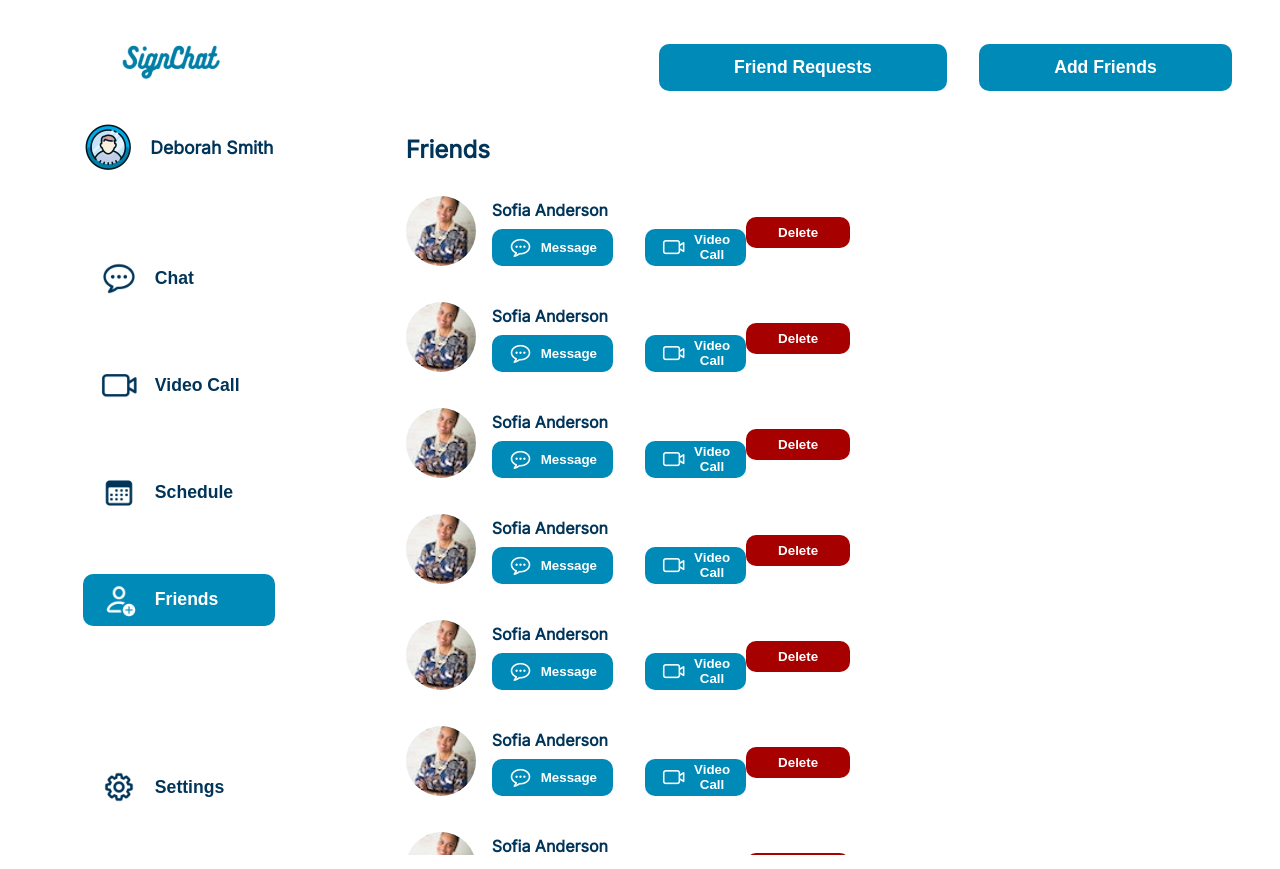
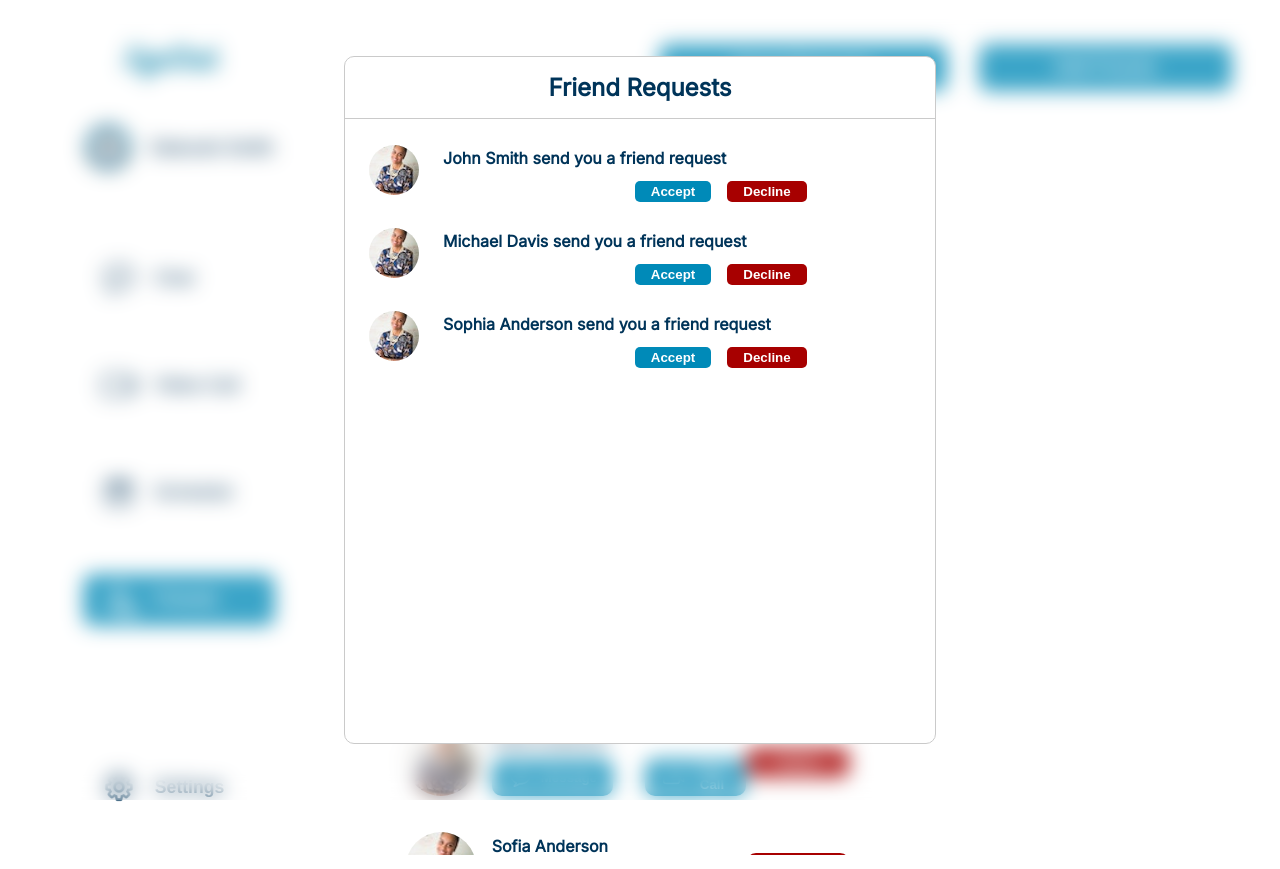
Before and after one commit to SignLink/Signchat-Frontend, a React (Create React App) app: page /user/friends in a window 1280 px wide. Both pictures are taken after a click on the button "Friend Requests". Built offline with nearby package versions, Linux system fonts and the light colour scheme.

Commit message:
added friend requests

```diff
--- a/src/Home Page/Home.tsx
+++ b/src/Home Page/Home.tsx
@@ -1,4 +1,3 @@
-import React from "react";
 import Navigation from "../Main Components/Navigation";
 import Introduction from "./Home Components/Introduction";
 import Descriptions from "./Home Components/Descriptions";
--- /dev/null
+++ b/src/User Friends Page/User Friends Components/AddFriendsPopup.tsx
@@ -0,0 +1,10 @@
+import React from 'react'
+import './AddFriendsPopup.css'
+
+function AddFriendsPopup() {
+  return (
+    <div>AddFriendsPopup</div>
+  )
+}
+
+export default AddFriendsPopup
--- /dev/null
+++ b/src/User Friends Page/User Friends Components/FriendRequestsPopups.tsx
@@ -0,0 +1,65 @@
+import React, { ReactElement, useState } from "react";
+import "./FriendsRequestPopup.css";
+import profilePic from "../../Images/christina-morillo-profile.svg";
+
+function FriendRequestsPopups() {
+  const listsOfFriendRequests = [
+    {
+      friendName: "John Smith",
+    },
+    {
+      friendName: "Michael Davis",
+    },
+    {
+      friendName: "Sophia Anderson",
+    },
+  ];
+  const [friendsRequests, setFriendRequests] = useState<
+    {
+      friendName: string;
+    }[]
+  >(listsOfFriendRequests);
+
+  let friendRequestsLists: ReactElement;
+  if (friendsRequests.length === 0) {
+    friendRequestsLists = (
+      <div className="empty-message">
+        <span>No New Friend Requests</span>
+      </div>
+    );
+  } else {
+    friendRequestsLists = (
+      <>
+        {friendsRequests.map(function (friendRequest, index) {
+          return (
+            <div className="friend-requests-lists" key={index}>
+              <div className="friends-profile-pic">
+                <img src={profilePic} alt="profile-pic" />
+              </div>
+              <div className="friend-requests-descriptions">
+                <span>{`${friendRequest.friendName} send you a friend request`}</span>
+                <div className="friend-request-buttons">
+                  <button>Accept</button>
+                  <button>Decline</button>
+                </div>
+              </div>
+            </div>
+          );
+        })}
+      </>
+    );
+  }
+
+  return (
+    <>
+      <div className="friends-requests-main">
+        <div className="friend-requests-header">
+          <h1>Friend Requests</h1>
+        </div>
+        <div className="friend-requests">{friendRequestsLists}</div>
+      </div>
+    </>
+  );
+}
+
+export default FriendRequestsPopups;
--- /dev/null
+++ b/src/User Friends Page/User Friends Components/FriendsRequestPopup.css
@@ -0,0 +1,82 @@
+.friends-requests-main {
+    z-index: 11;
+    position: fixed;
+    width: 37rem;
+    height: 43rem;
+    background-color: white;
+    border-radius: 10px;
+    border: 1px solid var(--popup-border-color);
+}
+
+.friend-requests-header {
+    text-align: center;
+    border-bottom: 1px solid var(--popup-border-color);
+    padding: 1rem;
+}
+
+.friend-requests-header h1 {
+    color: var(--font-color);
+    font-size: 1.5rem;
+}
+
+.friend-requests {
+    overflow-y: auto;
+    height: 90%;
+}
+
+.empty-message {
+    display: flex;
+    justify-content: center;
+    align-items: center;
+    height: 90%;
+    color: rgba(128, 128, 128, 0.539);
+    font-size: 1.25rem;
+}
+
+.friend-requests-lists {
+    display: flex;
+    align-items: center;
+    margin: 1.5rem 1.5rem;
+    gap: 1.5rem;
+    width: 90%;
+}
+.friend-requests-descriptions{
+    width: 70%;
+}
+
+.friend-requests-descriptions span {
+    display: inline-block;
+    font-size: 1rem;
+    color: var(--font-color);
+    font-weight: 700;
+    padding: .3rem 0rem;
+
+}
+
+.friend-requests-lists img {
+    width: 50px;
+    height: 50px;
+}
+
+.friend-request-buttons {
+    display: flex;
+    justify-content: flex-end;
+    align-items: center;
+    margin-top: .5rem;
+}
+
+.friend-request-buttons button {
+    padding: 0.2rem 1rem;
+    border-radius: 5px;
+    border: none;
+    cursor: pointer;
+    color: white;
+    font-weight: 700;
+    margin: 0rem .5rem;
+}
+.friend-request-buttons button:nth-child(1){
+        background-color: var(--nav-font-color);
+}
+.friend-request-buttons button:nth-child(2){
+    background-color: var(--red-color);
+}
--- a/src/User Friends Page/User Friends Components/UserFriendRequests.css
+++ b/src/User Friends Page/User Friends Components/UserFriendLists.css
@@ -70,7 +70,7 @@
     border-radius: 10px;
     border: none;
     cursor: pointer;
-    background-color: #A70000;
+    background-color: var(--red-color);
     color: white;
     font-weight: 700;
 }
--- a/src/User Friends Page/User Friends Components/UserFriends.tsx
+++ b/src/User Friends Page/User Friends Components/UserFriends.tsx
@@ -1,12 +1,20 @@
-import UserFriendRequests from './UserFriendRequests';
-import './UserFriends.css'
+import UserFriendRequests from "./UserFriendsLists";
+import "./UserFriends.css";
 import UserFriendsButtons from "./UserFriendsButtons";
 
-function UserFriends() {
+interface Props {
+  openAddFriends: () => void;
+  openFriendRequests: () => void;
+}
+
+function UserFriends({ openAddFriends, openFriendRequests }: Props) {
   return (
     <div className="user-friends-main">
-      <UserFriendsButtons />
-      <UserFriendRequests/>
+      <UserFriendsButtons
+        openAddFriends={openAddFriends}
+        openFriendRequests={openFriendRequests}
+      />
+      <UserFriendRequests />
     </div>
   );
 }
--- a/src/User Friends Page/User Friends Components/UserFriendsButtons.tsx
+++ b/src/User Friends Page/User Friends Components/UserFriendsButtons.tsx
@@ -1,13 +1,19 @@
 import Button from "../../Main Components/Button";
 import "./UserFriendsButtons.css";
+import { useDispatch } from "react-redux";
 
-function UserFriendsButtons() {
+interface Props {
+  openAddFriends: () => void;
+  openFriendRequests: () => void;
+}
+
+function UserFriendsButtons({ openAddFriends, openFriendRequests }: Props) {
   return (
     <>
       <div className="user-friends-buttons-main">
-        <Button buttonName="Friend Requests"/>
-        <Button buttonName="Add Friends"/>
-        </div>
+        <Button buttonName="Friend Requests" openModal={openFriendRequests} />
+        <Button buttonName="Add Friends" openModal={openAddFriends} />
+      </div>
     </>
   );
 }
--- a/src/User Friends Page/User Friends Components/UserFriendRequests.tsx
+++ b/src/User Friends Page/User Friends Components/UserFriendsLists.tsx
@@ -1,4 +1,4 @@
-import "./UserFriendRequests.css";
+import "./UserFriendLists.css";
 import profilePic from "../../Images/christina-morillo-profile.svg";
 import chat from "../../Icons/chat-icon.svg";
 import videoCall from "../../Icons/videocall-icon.svg";
--- a/src/User Friends Page/UserFriendsPage.tsx
+++ b/src/User Friends Page/UserFriendsPage.tsx
@@ -1,17 +1,46 @@
-import React from "react";
+import { useState } from "react";
 import MainWrapper from "../Main Components/MainWrapper";
 import UserNavigation from "../User Main Components/UserNavigation";
 import "./UserFriendsPage.css";
 import UserFriends from "./User Friends Components/UserFriends";
+import Modal from "../Main Components/Modal";
+import FriendRequestsPopups from "./User Friends Components/FriendRequestsPopups";
+import AddFriendsPopup from "./User Friends Components/AddFriendsPopup";
 
 function UserFriendsPage() {
+  const [openFriendRequests, setOpenFriendRequests] = useState(false);
+  const [openAddFriends, setOpenAddFriends] = useState(false);
+
+  function closeFriendRequests() {
+    setOpenFriendRequests(false);
+  }
+
+  function closeAddFriends() {
+    setOpenAddFriends(false);
+  }
+
   return (
-    <MainWrapper>
-      <div className="user-friends-page-main">
-        <UserNavigation />
-        <UserFriends />
-      </div>
-    </MainWrapper>
+    <>
+      {openFriendRequests && (
+        <Modal onClose={closeFriendRequests}>
+          <FriendRequestsPopups />
+        </Modal>
+      )}
+      {openAddFriends && (
+        <Modal onClose={closeAddFriends}>
+          <AddFriendsPopup />
+        </Modal>
+      )}
+      <MainWrapper>
+        <div className="user-friends-page-main">
+          <UserNavigation />
+          <UserFriends
+            openAddFriends={() => setOpenAddFriends(true)}
+            openFriendRequests={() => setOpenFriendRequests(true)}
+          />
+        </div>
+      </MainWrapper>
+    </>
   );
 }
 
--- a/src/index.css
+++ b/src/index.css
@@ -26,7 +26,8 @@
   --nav-font-color: #008AB8;
   --active-color: #00a8e8;
   --font-color: #003459;
-  --popup-border-color: #cacaca
+  --popup-border-color: #cacaca;
+  --red-color:#A70000;
 }
 
 body {
```
Also changed, not shown: src/User Friends Page/User Friends Components/AddFriendsPopup.css (added).
